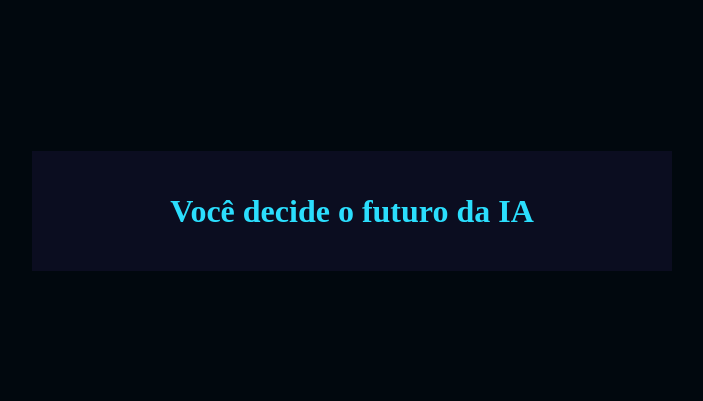
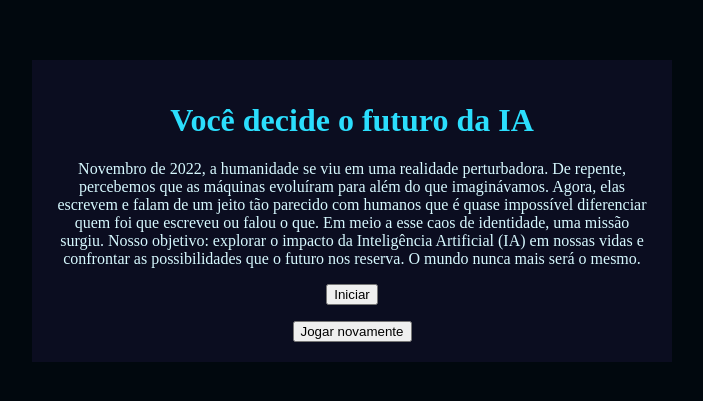
Before and after one commit to joaopaulo244xp/Fun-es-criando-uma-miss-o-sobre-Intelig-ncia-Artificial, a plain HTML site: page index.html in a window 1280 px wide. Shown: the part 197-598 px from the top of the page, without its empty margins (288-991 px from the left). Drawn offline with Linux system fonts and the light colour scheme.

Commit message:
Update index.html

```diff
--- a/index.html
+++ b/index.html
@@ -1,21 +1,38 @@
-
 <!DOCTYPE html>
 <html lang="pt-br">
+
 <head>
     <meta charset="UTF-8">
     <meta name="viewport" content="width=device-width, initial-scale=1.0">
     <link rel="stylesheet" href="style.css">
     <title>Você decide o futuro da IA</title>
 </head>
+
 <body>
     <div class="caixa-principal">
         <h1>Você decide o futuro da IA</h1>
+        <div class="tela-inicial">
+            <p>Novembro de 2022, a humanidade se viu em uma realidade perturbadora.
+                De repente, percebemos que as máquinas evoluíram para além do que imaginávamos.
+                Agora, elas escrevem e falam de um jeito tão parecido com humanos que é quase impossível diferenciar
+                quem foi que escreveu ou falou o que.
+                Em meio a esse caos de identidade, uma missão surgiu.
+                Nosso objetivo: explorar o impacto da Inteligência Artificial (IA) em nossas vidas e confrontar as
+                possibilidades que o futuro nos reserva.
+                O mundo nunca mais será o mesmo.
+            </p>
+            <button class="iniciar-btn">Iniciar</button>
+        </div>
         <div class="caixa-perguntas"></div>
         <div class="caixa-alternativas"></div>
-        <div class="caixa-resultado"></div>
+        <div class="caixa-resultado">
             <p class="texto-resultado"></p>
+            <button class="novamente-btn">Jogar novamente</button>
         </div>
     </div>
-    <script src="script.js"></script>
+    <script type="module" src="js/aleatorio.js"></script>
+    <script type="module" src="js/perguntas.js"></script>
+    <script type="module" src="js/script.js"></script>
 </body>
+
 </html>
```
